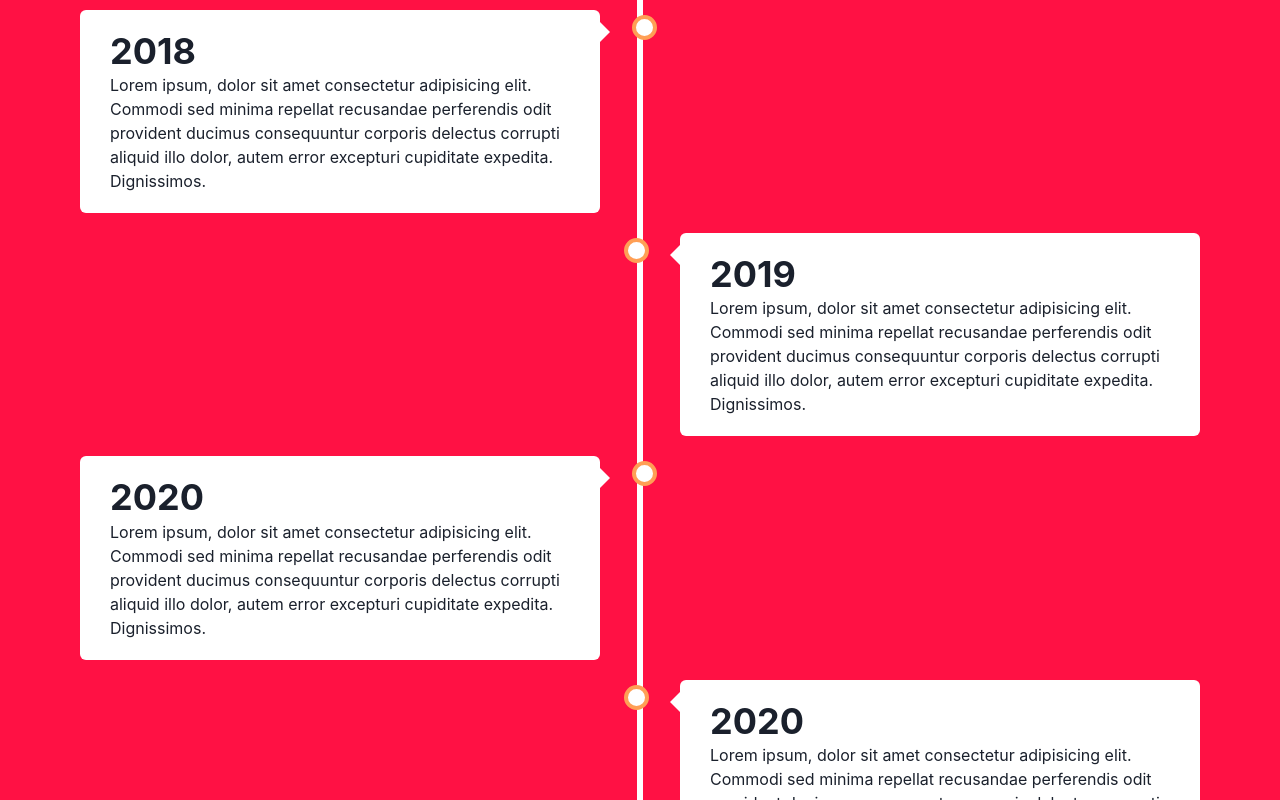
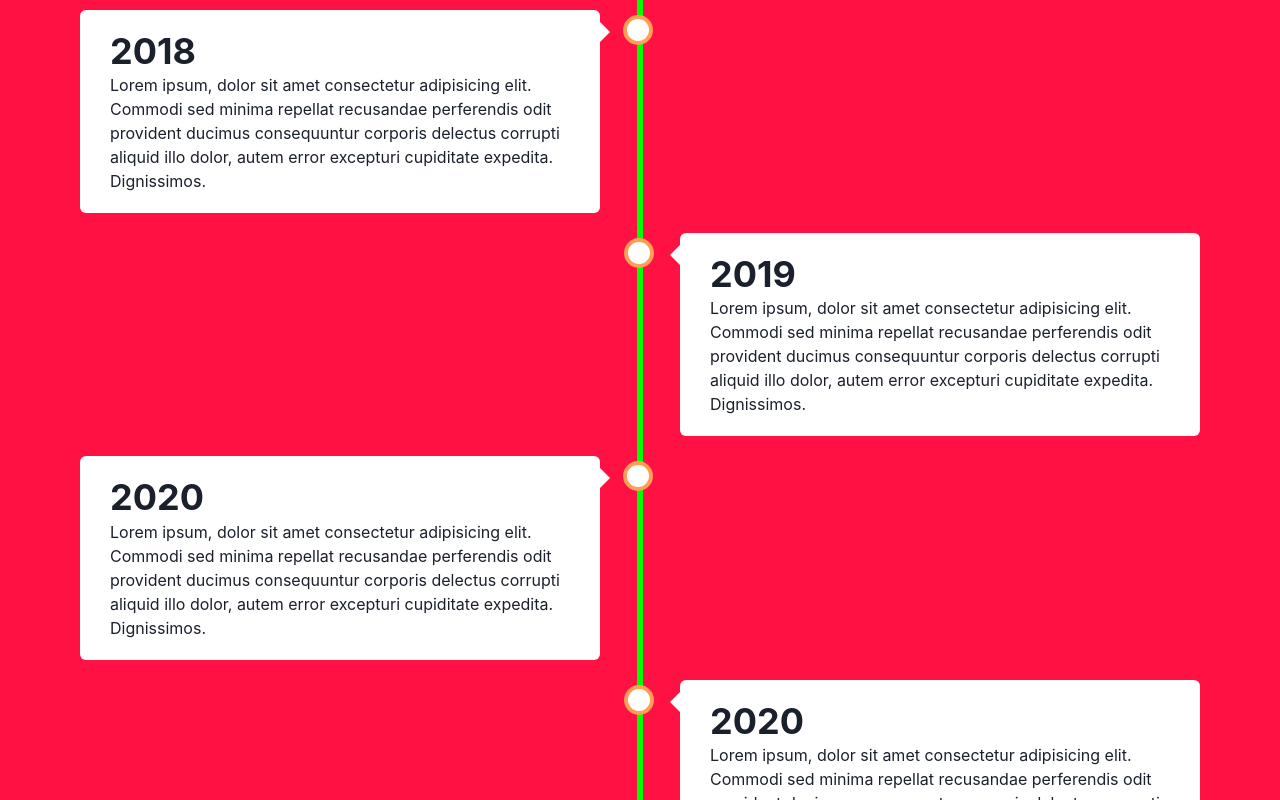
Before and after one commit to RakibRahman/blog-editor, a React (Create React App) app: page / in a window 1280 px wide. Shown: the top 800 px of the page. Built offline with nearby package versions, Linux system fonts and the light colour scheme.

Commit message:
timeline

```diff
--- a/src/Timeline.css
+++ b/src/Timeline.css
@@ -1,3 +1,13 @@
+* {
+  box-sizing: border-box;
+}
+
+body {
+  background-color: #474e5d;
+  font-family: Helvetica, sans-serif;
+}
+
+/* The actual timeline (the vertical ruler) */
 .timeline {
   position: relative;
   max-width: 1200px;
@@ -6,36 +16,32 @@
 
 /* The actual timeline (the vertical ruler) */
 .timeline::after {
-  /* content: "";
+  content: "";
   position: absolute;
   width: 6px;
-  background-color: white;
   top: 0;
   bottom: 0;
   left: 50%;
-  margin-left: -3px; */
+  margin-left: -3px;
 }
 
 /* Container around content */
 .container {
-  /* padding: 10px 40px;
+  padding: 10px 40px;
   position: relative;
   background-color: inherit;
-  width: 50%; */
+  width: 50%;
 }
 
 /* The circles on the timeline */
 .container::after {
-  /* content: "";
+  content: "";
   position: absolute;
-  width: 25px;
-  height: 25px;
-  right: -17px;
-  background-color: white;
-  border: 4px solid #ff9f55;
+
+  right: -13px;
   top: 15px;
   border-radius: 50%;
-  z-index: 1; */
+  z-index: 1;
 }
 
 /* Place the container to the left */
@@ -86,7 +92,7 @@
   padding: 20px 30px;
   background-color: white;
   position: relative;
-  border-radius: 6px;
+  border-radius: 30px 6px 50px;
 }
 
 /* Media queries - Responsive timeline on screens less than 600px wide */
--- a/src/Timeline.js
+++ b/src/Timeline.js
@@ -28,41 +28,33 @@ const Timeline = () => {
     ]
 
     return (
+
         <Box style={{ backgroundColor: '#f14', height: 'auto' }}>
-            <Box className="timeline" _after={{
+            <Box className="timeline"
+                _after={{
 
-                content: `""`,
-                position: 'absolute',
-                width: '6px',
-                backgroundColor: 'white',
-                top: 0,
-                bottom: 0,
-                left: '50%',
-                marginLeft: '-3px',
-            }}>
+                    bg: 'lime' //ruler color
+
+                }}
+            >
 
                 {data.map((item, index) => (
                     <Box
-                        padding='10px 40px'
-                        position='relative'
-                        backgroundColor='inherit'
-                        width='50%'
+                        _after={{
+                            width: '30px', //container circle width
+                            height: '30px', //container circle height
+                            backgroundColor: 'white', // container circle bg
+                            border: '4px solid #ff9f55' // container circle border
+                        }}
+                        className={(index % 2 === 0) ? "container left" : "container right"}>
+                        <Box
+                            padding='20px 30px'
+                            bg='white'
+                            position='relative'
+                            borderRadius='6px'
 
-                        _after={{
-                            content: `""`,
-                            position: 'absolute',
-                            width: '25px',
-                            height: '25px',
-                            right: '-17px',
-                            backgroundColor: 'white',
-                            border: '4px solid #ff9f55',
-                            top: '15px',
-                            borderRadius: '50%',
-                            zIndex: 1
-                        }}
-
-                        className={(index % 2 === 0) ? "left" : "right"}>
-                        <Box className="content">
+                            className="content"
+                        >
                             <Heading>{item.date}</Heading>
                             <Text>{item.text}</Text>
                         </Box>
@@ -71,6 +63,7 @@ const Timeline = () => {
                 ))}
             </Box>
         </Box >
+
     )
 }
 
```
